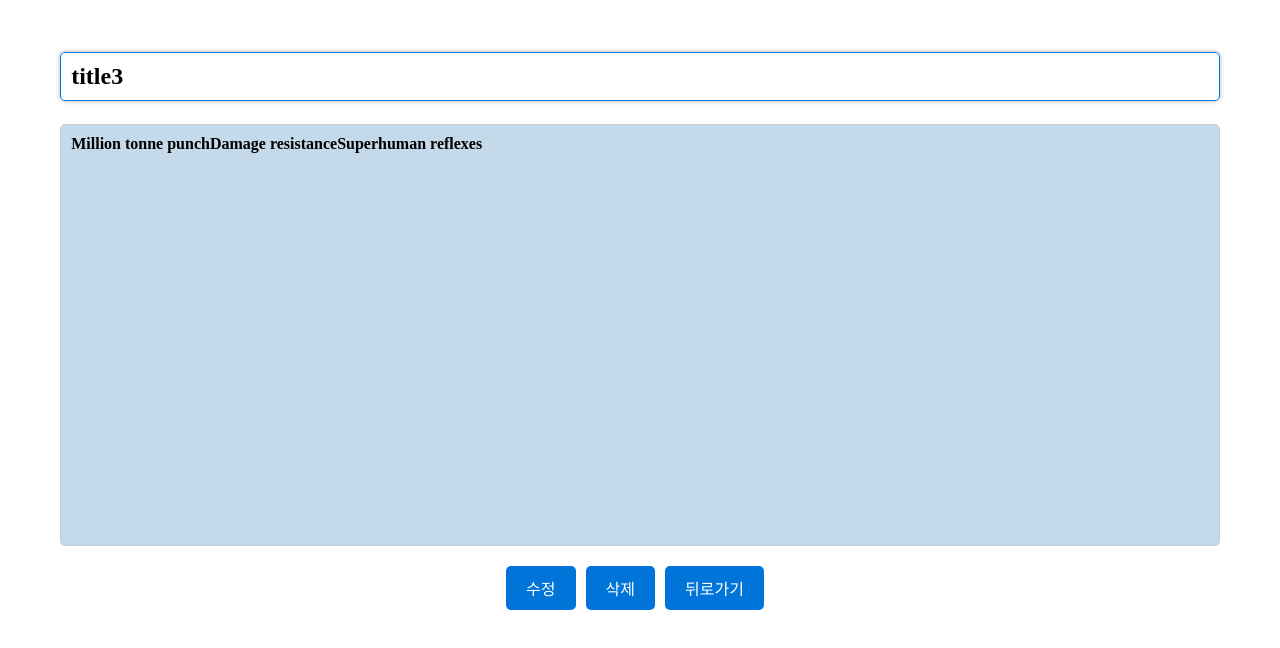
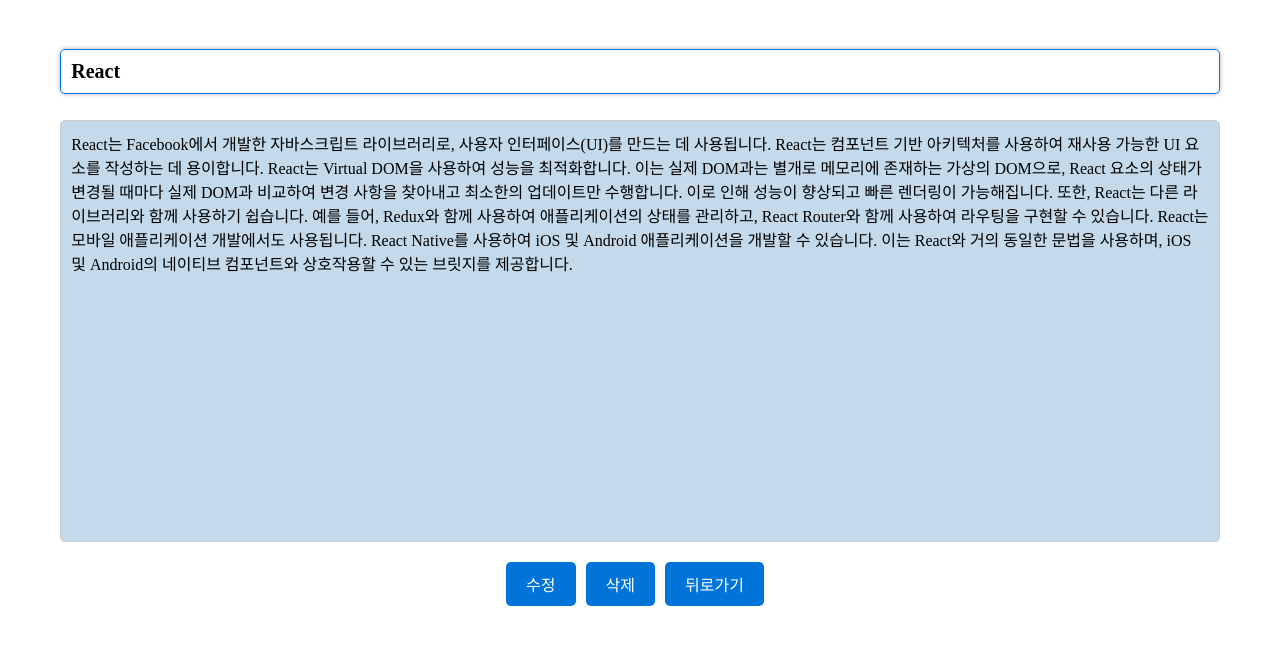
Before and after one commit to annasyun/SYJ_WikiPage, a React (Create React App) app: page /wiki/3 in a window 1280 px wide. Shown: the top 648 px of the page. Built offline with nearby package versions, Linux system fonts and the light colour scheme; data requests are answered from the project's data file.

Commit message:
style: itemtitle style수정

```diff
--- a/db.json
+++ b/db.json
@@ -1,104 +1,59 @@
 {
   "data": [
     {
-      "title": "title1",
-      "content": "타이틀1 본문수정",
+      "title": "HTML",
+      "content": "HTML(하이퍼텍스트 마크업 언어)은 웹 페이지를 만드는 데 사용되는 마크업 언어입니다. HTML은 요소(element)를 사용하여 문서의 구조와 콘텐츠를 정의합니다. 각 요소는 시작 태그와 종료 태그로 둘러싸인 형식으로 작성됩니다. 예를 들어, 제목을 정의하는 <h1> 태그는 <h1>로 시작하고 </h1>로 끝납니다.\n\nHTML과 CSS는 웹 개발에서 매우 중요한 역할을 합니다. HTML은 웹 페이지의 구조를 정의하고, CSS는 이를 디자인합니다. 두 언어는 서로 상호작용하여 사용자 친화적인 웹 페이지를 만드는 데 도움을 줍니다.\n\n\n\n",
       "id": 1
     },
     {
-      "id": 2,
-      "title": "title2",
-      "content": [
-        "Million tonne punch",
-        "Damage resistance",
-        "Superhuman reflexes"
-      ]
+      "title": "CSS",
+      "content": "CSS(캐스케이딩 스타일 시트)는 HTML 문서의 디자인과 레이아웃을 제어하는 스타일 시트 언어입니다. CSS는 HTML 요소에 대한 스타일 규칙을 정의하고 적용할 수 있습니다. 이를 통해 콘텐츠의 색상, 글꼴, 배경, 여백 등을 설정할 수 있습니다.\n\nHTML과 CSS는 웹 개발에서 매우 중요한 역할을 합니다. HTML은 웹 페이지의 구조를 정의하고, CSS는 이를 디자인합니다. 두 언어는 서로 상호작용하여 사용자 친화적인 웹 페이지를 만드는 데 도움을 줍니다.",
+      "id": 2
     },
     {
-      "id": 3,
-      "title": "title3",
-      "content": [
-        "Million tonne punch",
-        "Damage resistance",
-        "Superhuman reflexes"
-      ]
+      "title": "React",
+      "content": "React는 Facebook에서 개발한 자바스크립트 라이브러리로, 사용자 인터페이스(UI)를 만드는 데 사용됩니다. React는 컴포넌트 기반 아키텍처를 사용하여 재사용 가능한 UI 요소를 작성하는 데 용이합니다.\n\nReact는 Virtual DOM을 사용하여 성능을 최적화합니다. 이는 실제 DOM과는 별개로 메모리에 존재하는 가상의 DOM으로, React 요소의 상태가 변경될 때마다 실제 DOM과 비교하여 변경 사항을 찾아내고 최소한의 업데이트만 수행합니다. 이로 인해 성능이 향상되고 빠른 렌더링이 가능해집니다.\n\n또한, React는 다른 라이브러리와 함께 사용하기 쉽습니다. 예를 들어, Redux와 함께 사용하여 애플리케이션의 상태를 관리하고, React Router와 함께 사용하여 라우팅을 구현할 수 있습니다.\n\nReact는 모바일 애플리케이션 개발에서도 사용됩니다. React Native를 사용하여 iOS 및 Android 애플리케이션을 개발할 수 있습니다. 이는 React와 거의 동일한 문법을 사용하며, iOS 및 Android의 네이티브 컴포넌트와 상호작용할 수 있는 브릿지를 제공합니다.",
+      "id": 3
     },
     {
-      "title": "title4",
-      "content": "Million tonne punch,Damage resistance,Superhuman reflexesㄴㅇㅇㅇ",
+      "title": "JavaScript",
+      "content": "JavaScript(자바스크립트)는 웹 페이지의 동적 기능을 구현하기 위해 사용되는 프로그래밍 언어입니다. 이 언어는 클라이언트 측에서 실행되며, 웹 브라우저에서 사용할 수 있습니다.\n\nJavaScript는 객체 기반 언어로, 데이터를 객체로 표현합니다. 이 언어는 변수, 연산자, 조건문, 반복문 등 다양한 프로그래밍 요소를 지원합니다. 또한, JavaScript는 이벤트 처리와 함께 DOM(Document Object Model)에 대한 접근을 통해 웹 페이지를 동적으로 조작할 수 있습니다.\n\n최근 JavaScript는 서버 측에서도 사용되고 있습니다. Node.js를 사용하면 JavaScript를 사용하여 서버 측 애플리케이션을 작성할 수 있습니다. 이는 JavaScript를 사용하는 개발자들에게 더 넓은 범위의 개발 기회를 제공합니다.\n\n또한, 최근에는 다양한 JavaScript 라이브러리와 프레임워크가 등장하여 웹 개발이 더욱 쉬워졌습니다. React, Angular, Vue.js 등은 웹 애플리케이션 개발에서 많이 사용되는 프론트엔드 프레임워크입니다. jQuery, D3.js, Three.js 등은 다양한 기능을 제공하는 JavaScript 라이브러리입니다.\n\n\n\n",
       "id": 4
     },
     {
-      "id": 5,
-      "title": "title5",
-      "content": [
-        "Million tonne punch",
-        "Damage resistance",
-        "Superhuman reflexes"
-      ]
+      "title": "Java",
+      "content": "Java는 객체 지향 프로그래밍 언어로, 간결하고 읽기 쉬운 코드를 작성할 수 있으며, 다양한 플랫폼에서 실행 가능한 특징이 있습니다. Java는 기업에서 주로 사용되는 언어로, 대규모 애플리케이션 개발에 적합합니다. Java는 다양한 용도로 사용될 수 있으며, 모바일 애플리케이션, 게임, 데스크톱 애플리케이션, 웹 서버 및 웹 애플리케이션 등 다양한 분야에서 사용됩니다.",
+      "id": 5
     },
     {
-      "id": 6,
-      "title": "title6",
-      "content": [
-        "Million tonne punch",
-        "Damage resistance",
-        "Superhuman reflexes"
-      ]
+      "title": "MySQL",
+      "content": "MySQL은 오픈 소스 관계형 데이터베이스 관리 시스템(RDBMS)입니다. MySQL은 대규모 데이터베이스를 처리할 수 있으며, 빠른 속도와 안정성이 특징입니다. MySQL은 웹 애플리케이션, 게임, 데스크톱 애플리케이션 등에서 데이터베이스를 구축하는 데 사용됩니다.\n\n",
+      "id": 6
     },
     {
-      "id": 7,
-      "title": "title7",
-      "content": [
-        "Million tonne punch",
-        "Damage resistance",
-        "Superhuman reflexes"
-      ]
+      "title": "Spring",
+      "content": "Spring은 Java 기반의 오픈 소스 프레임워크로, Java 개발을 보다 쉽고 효율적으로 할 수 있도록 지원합니다. Spring은 DI(Dependency Injection), AOP(Aspect-Oriented Programming), MVC(Model-View-Controller) 등 다양한 기능을 제공하며, 개발자들은 이러한 기능들을 활용하여 빠르고 안정적인 애플리케이션을 만들 수 있습니다. Spring은 대규모 애플리케이션 개발에서 많이 사용되며, 웹 서비스, RESTful API, 배치 처리, 데이터 통합 등 다양한 분야에서 활용됩니다.\n\n\n\n",
+      "id": 7
     },
     {
-      "id": 8,
-      "title": "title8",
-      "content": [
-        "Million tonne punch",
-        "Damage resistance",
-        "Superhuman reflexes"
-      ]
+      "title": "SAFe Scrum Master 자격증 대비반",
+      "content": "교육개요\n- Agile 조직에서 Scrum Master 역할을 이해 및 PI(Program Increment) Planning/Iteration Facilitating 등 Agile 팀 운영 방법 등을 학습합니다.\n\n자격 취득자 혜택\n- 본인 명의의 SAFe Scrum Master certificate 공식 자격증 발급\n- 1년간의 SAFe Scrum Master 멤버십 유지\n- SSM certification mark가 새겨진 브랜드(디지털뱃지 등) 사용 가능\n- SAFe® Scrum Master 실전 활용 가이드(Tool-kit)\n\n\n교육목표\n- Agile 조직에서의 Scrum에 대해 설명할 수 있음\n- Scrum Event을 퍼실리테이팅 할 수 있음\n- 효과적인 Iteration 실행을 퍼실리테이팅 할 수 있음\n- 효과적으로 Program Increment 하도록 지원할 수 있음\n- 지속적인 개선을 유도할 수 있음\n- Business 성과를 최대화하도록 애자일팀을 코칭할 수 있음\n- Devops 실행을 지원할 수 있음",
+      "id": 8
     },
     {
-      "id": 9,
-      "title": "title9",
-      "content": [
-        "Million tonne punch",
-        "Damage resistance",
-        "Superhuman reflexes"
-      ]
+      "title": "AWS Solution Architect 자격 취득을 위한 서비스 이해",
+      "content": "교육개요\nAWS 클라우드에서 워크로드를 설계하기 위한 주요 개념과 모범사례에 대해서 학습하고 실습합니다.\n또한 AWS Solution Architect 자격시험을 준비하기 위한 기본적인 시스템 및 솔루션 운영, 시험의 주제영역 등을 학습함으로써 자격증 취득의 기반을 갖출 수 있습니다.\n\n\n\n수강대상\n- IaaS Eng. / Cloud Service Eng. / Technical Archi\n- 클라우드 사용자\n- AWS Solution Architect 자격시험을 준비하는 자\n\n\n\n강의내용\n1일차\n- AWS 네트워킹 서비스\n- 컴퓨팅 서비스\n- 스토리지 서비스와 컨텐츠 딜리버리 서비스\n- 데이터베이스 서비스\n\n2일차\n- 메시징 서비스\n- 부하분산 및 자동조절 서비스\n- AWS 안정성을 위한 설계\n- AWS 보안을 위한 설계\n\n3일차\n- AWS 비용최적화를 위한 설계\n- AWS 운영우수성을 위한 설계\n- AWS 성능효율성을 위한 설계\n- AWS 실전 문제 풀이\n\n",
+      "id": 9
     },
     {
-      "id": 10,
-      "title": "title10",
-      "content": [
-        "Million tonne punch",
-        "Damage resistance",
-        "Superhuman reflexes"
-      ]
+      "title": "SAFe® Product Owner/Manager 자격증 대비반",
+      "content": "교육개요\nSAFe® 5.0 Product Owner/Product Manager(POPM)가 되어 Lean Enterprise에서 가치 제공을 안내하는데 필요한 기술을 개발하세요.\n\n자격 취득자 혜택\n- 본인 명의의 Product Owner/Product Manager(POPM) 공식 자격증 발급\n- 1년간의 SAFe Product Owner/Product Manager(POPM) 멤버십 유지\n- POPM Certification mark가 새겨진 브랜드(디지털뱃지 등) 사용 가능\n- SAFe® Agilist (SA) 실전 활용 가이드(Tool-kit)\n\n\n교육목표\n- SAFe를 Agile 조직(기업)에 적용할 수 있음\n- Lean-Agile 원칙과 가치를 PO/PM 역할과 연계할 수 있음\n- Lean Portfolio Management와 병합하여 활용할 수 있음\n- PI Planning을 통해 지속적인 Value를 창출할 수 있음\n- PI를 실행할 수 있으며 핵심가치를 전달할 수 있음\n- 실행조직에 맞게 PO와 PM의 역할을 명확화 시킬 수 있음\n\n\n수강대상\nProduct Managers, Product Line Managers, Product Owners, Business Owners, and Business Analysts\nSolution Managers, Portfolio Managers, Program Managers, PMO personnel, and Process Leads\nEnterprise, Solution, and System Architects",
+      "id": 10
     },
     {
-      "id": 11,
-      "title": "title11",
-      "content": [
-        "Million tonne punch",
-        "Damage resistance",
-        "Superhuman reflexes"
-      ]
-    },
-    {
-      "id": 12,
-      "title": "title12",
-      "content": [
-        "Million tonne punch",
-        "Damage resistance",
-        "Superhuman reflexes"
-      ]
+      "title": "실습과 프로젝트로 배우는 Python 입문",
+      "content": "강의내용\n1. Python과 프로그램 언어\n프로그래밍 언어와 컴퓨터 구조에 대해 알아보고, 변수의 종류와 연산자, 조건문의 정의와 활용법을 학습합니다. 다양한 기초 실습을 통해 배운 내용을 복습하고, 미니 프로젝트로 계산기 프로그램을 만들어 봅니다.\n학습내용 : 프로그래밍 언어, 컴퓨터 구조, 기본 문법, 변수와 Type, 연산자, if 조건문\n\n2. 자료(Data)와 자료구조\n데이터의 구조와 파이썬의 반복문을 학습합니다. 자주 사용하는 반복문의 패턴을 이해하고 익숙해 질 수 있도록 다양한 실습을 수행하고 미니 프로젝트로 POS 프로그램을 만들어 봅니다.\n학습내용 : 자료와 자료구조, 리스트, 튜플, 세트, 딕셔너리, for, while 반복문\n\n3. 함수와 라이브러리\n프로그래밍에서 함수란 무엇인지, 지역변수/전역변수란 무엇인지, 어떻게 활용하는 지 학습합니다. 또한 클래스와\n인스턴스, 라이브러리, 파일 입출력을 학습하고 미니프로젝트로 주소록 프로그램을 만들어 봅니다.\n학습내용 : 함수, 지역변수와 전역변수, 클래스와 인스턴스, 라이브러리, 파일 입출력\n",
+      "id": 11
     }
   ]
 }
--- a/src/components/ItemContent.jsx
+++ b/src/components/ItemContent.jsx
@@ -1,7 +1,7 @@
 import React from "react";
 import styled, { css } from "styled-components";
 
-const Content = styled.h2`
+const Content = styled.p`
   display: block;
   width: 90%;
   height: 50vh;
--- a/src/components/ItemTitle.jsx
+++ b/src/components/ItemTitle.jsx
@@ -2,6 +2,7 @@
 import styled, { css } from "styled-components";
 
 const Title = styled.h2`
+  font-size: 20px;
   display: block;
   width: 90%;
   padding: 10px;
```
